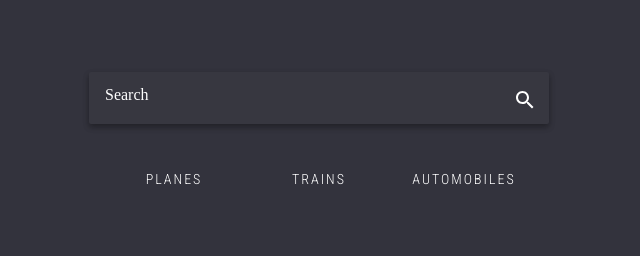
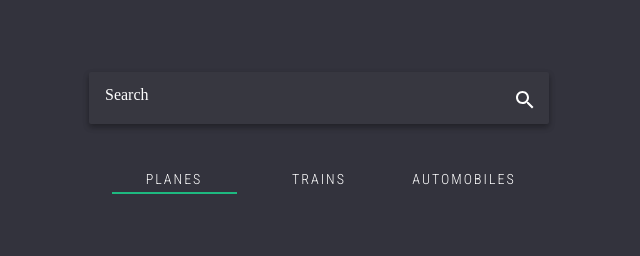
Before and after one commit to holdercp/techdegree-project-9, a React (Create React App) app: page /planes in a window 1280 px wide. Shown: the top 256 px of the page, without its empty margins (321-961 px from the left). Built offline with nearby package versions, Linux system fonts and the light colour scheme; no server answers; a web font is replaced by a local one.

Commit message:
Change Links to NavLinks for styling

```diff
--- a/src/components/Nav.js
+++ b/src/components/Nav.js
@@ -1,10 +1,12 @@
 import React from 'react';
-import { Link } from 'react-router-dom';
+import { NavLink } from 'react-router-dom';
 
 const Nav = ({ linkNames }) => {
   const links = linkNames.map(name => (
     <li key={name}>
-      <Link to={`/${name.toLowerCase()}`}>{name}</Link>
+      <NavLink to={`/${name.toLowerCase()}`} activeClassName="active">
+        {name}
+      </NavLink>
     </li>
   ));
 
```
